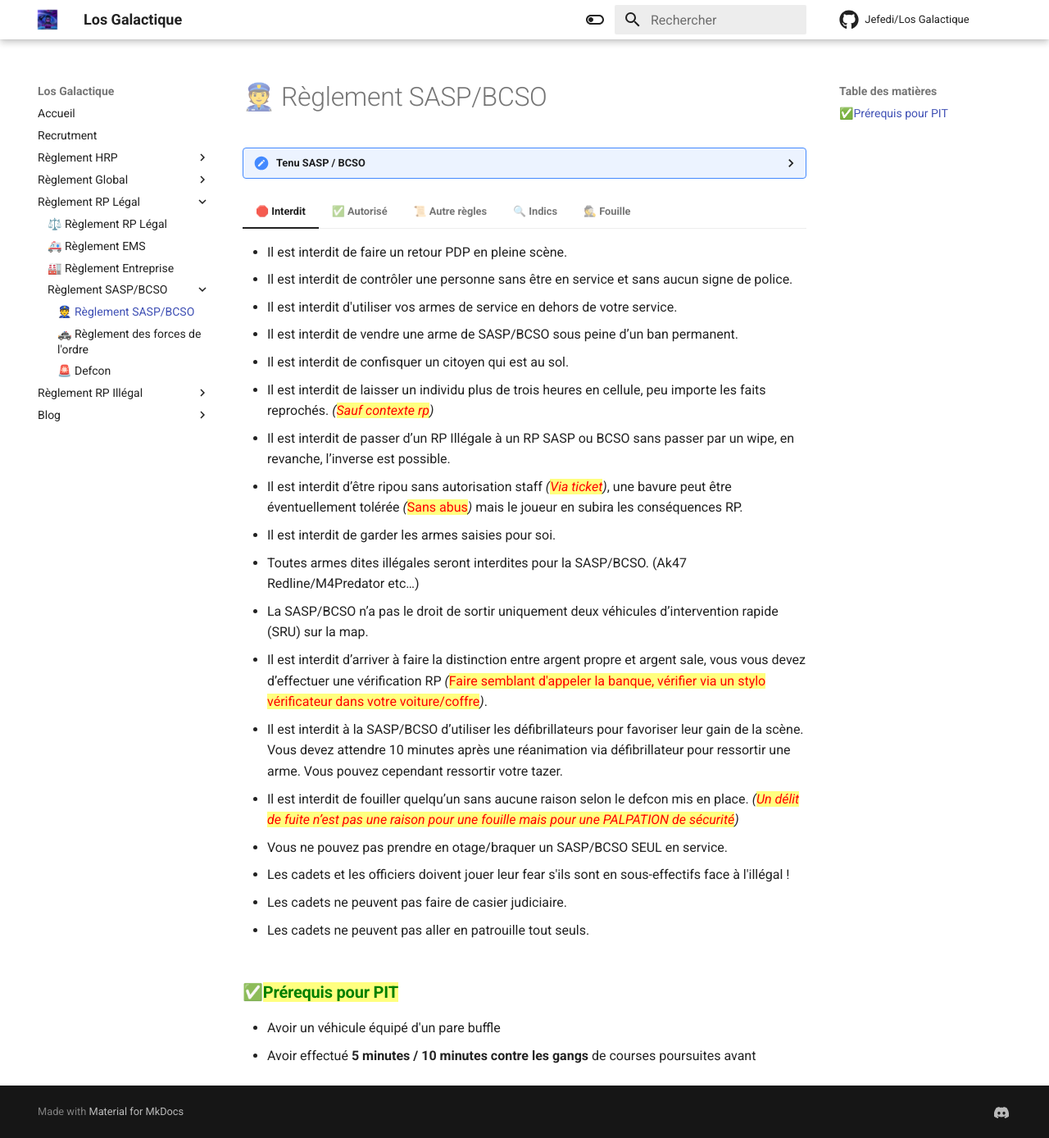
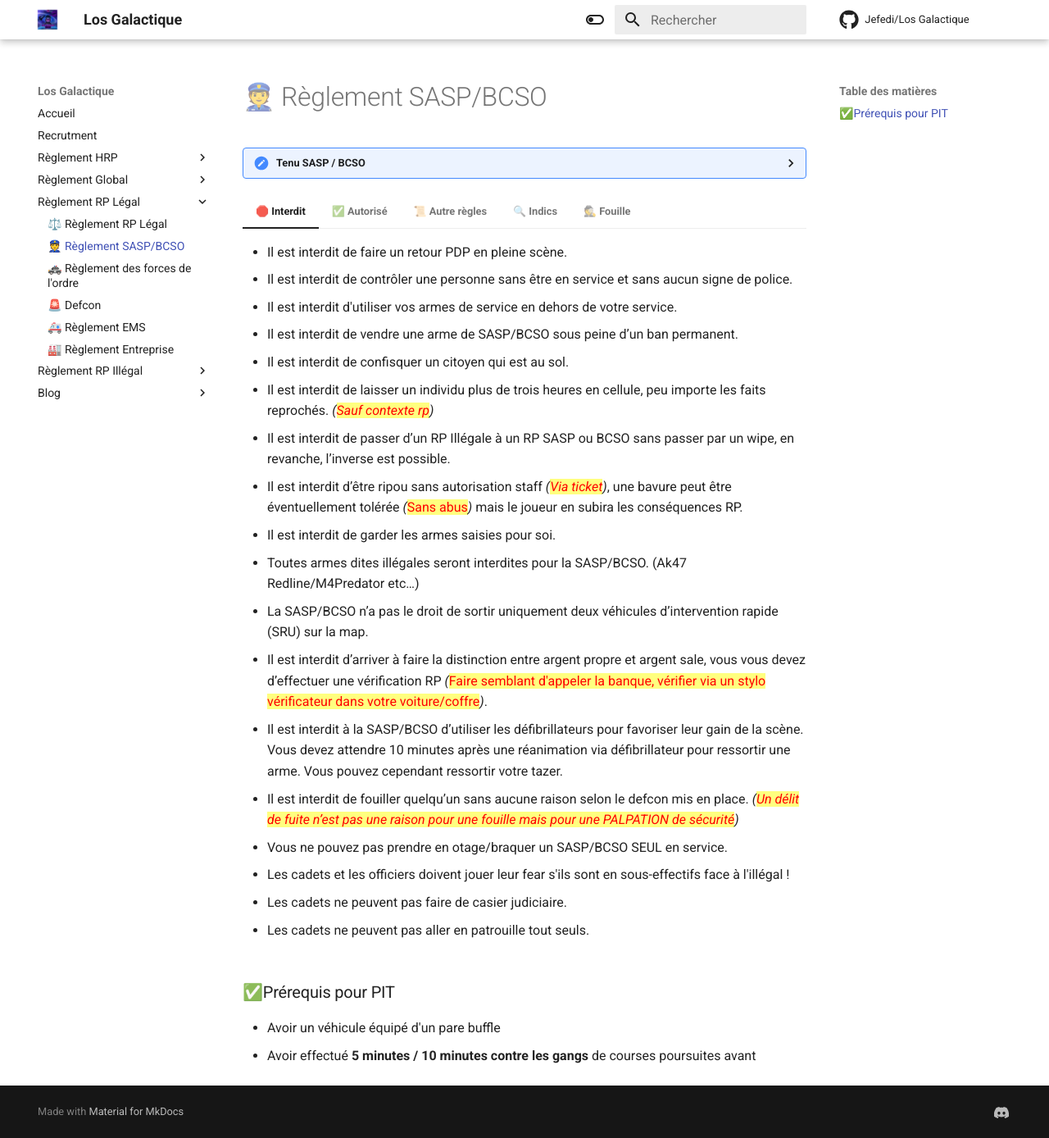
Before and after one commit to Jefedi/los-galactique-reglement, an MkDocs documentation site: the page built from docs/reglement-rp-legal/reglement-sasp-bcso/index.md, in a window 1280 px wide and 1388 px high. Shown: the whole window at 82% size. Built offline with MkDocs 1.6.1 and Material for MkDocs 9.7.7, drawn with Linux system fonts in a browser that asks for light colours; comment, search, counter and statistics services are not loaded; the version menu is left out.

```diff
--- a/docs/reglement-rp-legal/reglement-sasp-bcso/index.md
+++ b/docs/reglement-rp-legal/reglement-sasp-bcso/index.md
@@ -73,7 +73,7 @@
     !!! warning
         Liste non exhaustive, veillez à avoir une cohérence pour pouvoir fouiller tout de même.
 
-### ✅<mark style="color:green;">**Prérequis pour PIT**</mark>
+### ✅Prérequis pour PIT
 
 * Avoir un véhicule équipé d'un pare buffle
 * Avoir effectué **5 minutes / 10 minutes contre les gangs** de courses poursuites avant
--- a/mkdocs.yml
+++ b/mkdocs.yml
@@ -26,12 +26,11 @@
     - reglement-global/zone-safe.md
   - Règlement RP Légal:
     - reglement-rp-legal/index.md
+    - reglement-rp-legal/reglement-sasp-bcso/index.md
+    - reglement-rp-legal/reglement-sasp-bcso/reglement-des-forces-de-lordre.md
+    - reglement-rp-legal/reglement-sasp-bcso/defcon.md
     - reglement-rp-legal/reglement-ems.md
     - reglement-rp-legal/reglement-entreprise.md
-    - Règlement SASP/BCSO:
-      - reglement-rp-legal/reglement-sasp-bcso/index.md
-      - reglement-rp-legal/reglement-sasp-bcso/reglement-des-forces-de-lordre.md
-      - reglement-rp-legal/reglement-sasp-bcso/defcon.md
   - Règlement RP Illégal:
     - reglement-rp-illegal/index.md
     - reglement-rp-illegal/illegal.md
```
Also changed, not shown: docs/reglement-rp-legal/reglement-entreprise.md (+10 -0 lines).
